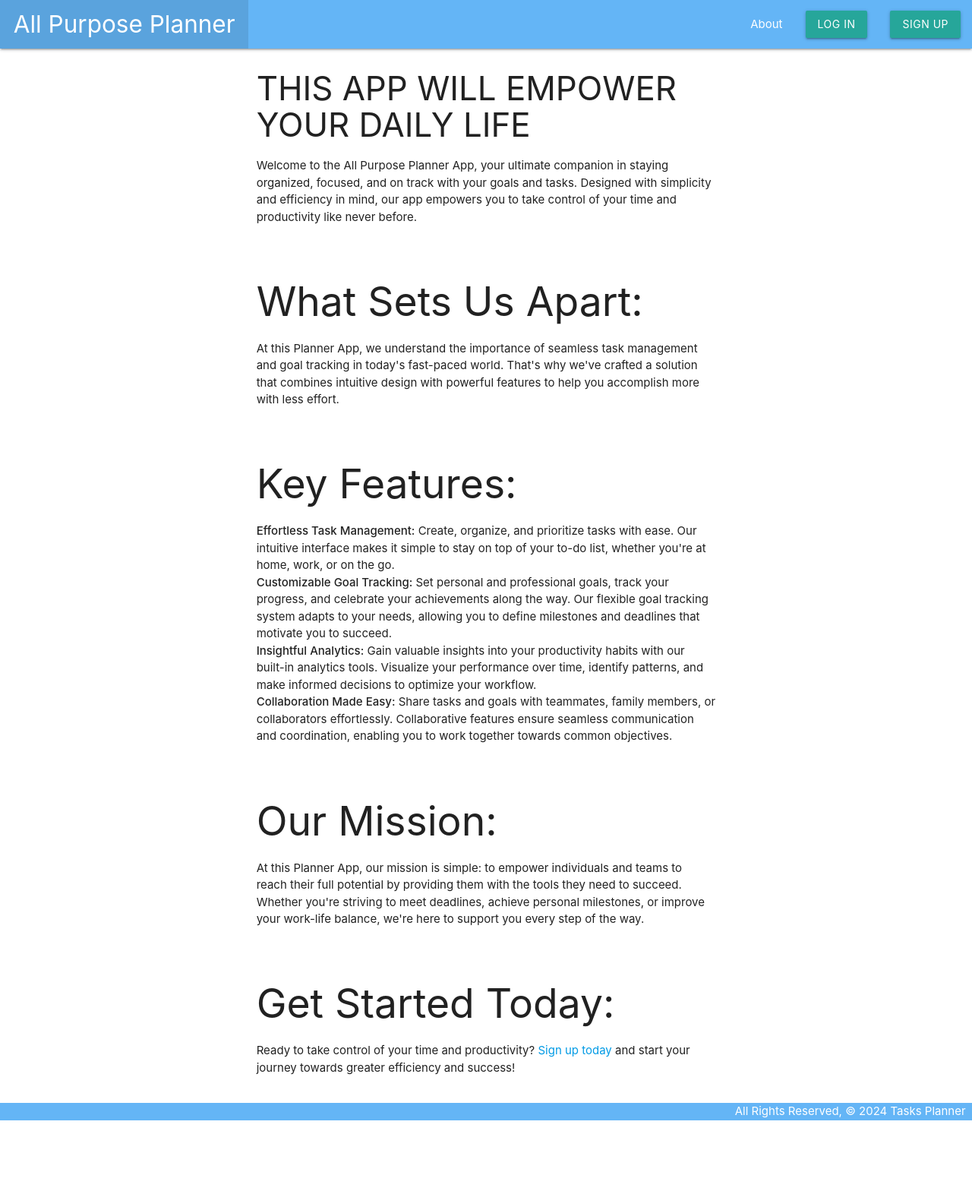
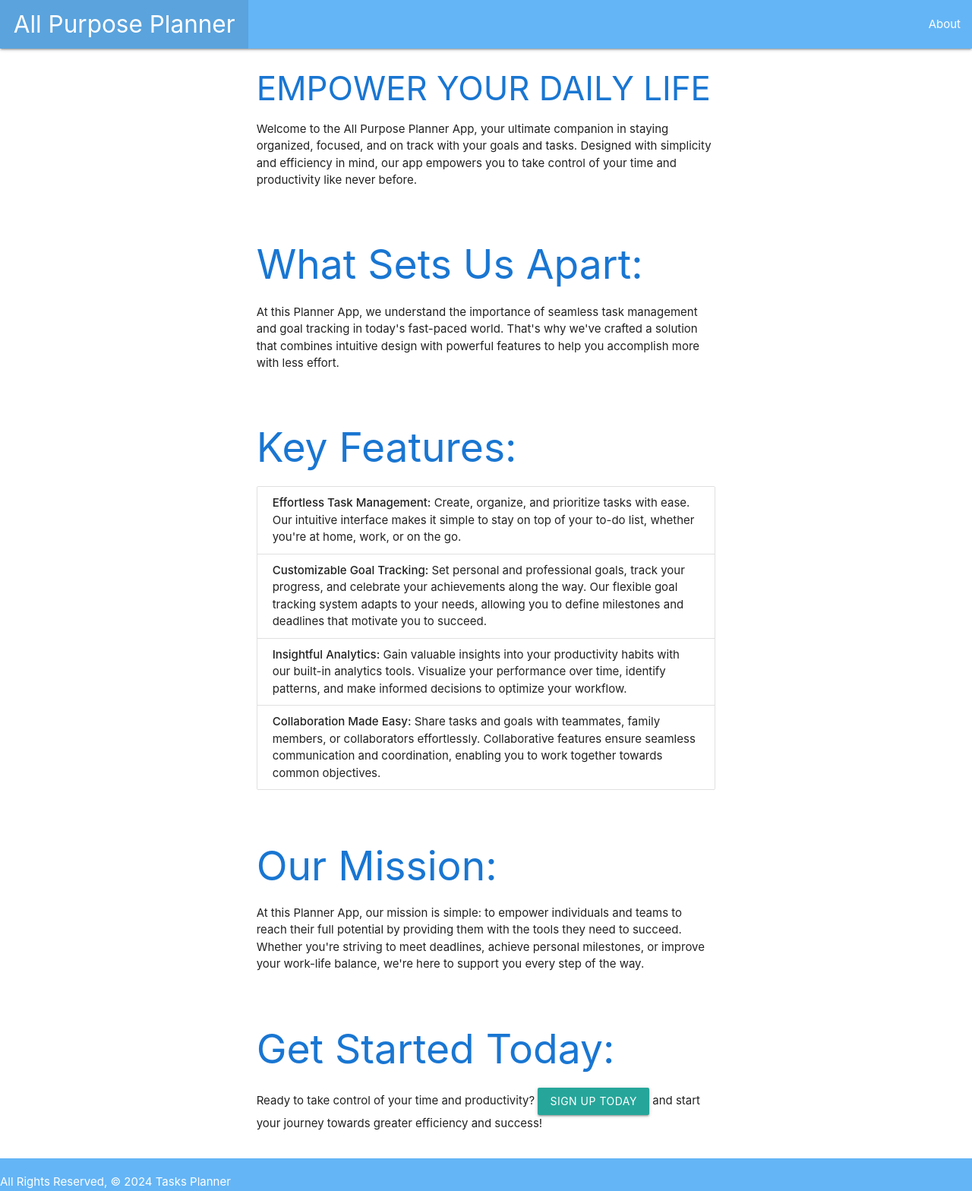
Before and after one commit to MarkB28Jr/all_purpose_planner, a Django app: page /about/ in a window 1280 px wide. Shown: the whole page at 76% size. Before the commit the page ends 1475 px from the top, so only its background shows below. Run offline with Django 5.2, Linux system fonts and the light colour scheme.

Commit message:
Working on base

```diff
--- a/main_app/static/css/style.css
+++ b/main_app/static/css/style.css
@@ -1,14 +1,8 @@
-body {
-    display: flex;
-    min-height: 100vh;
-    flex-direction: column;
-  }
+.tab-link {
+  color: #1565c0;
+  text-decoration: none;
+}
 
-  main {
-    flex: 1 0 auto;
-  }
-
-  footer.page-footer {
-    padding-top: 0;
-    text-align: right;
-  }
+.tab-link:hover {
+  text-decoration: underline;
+}
--- a/main_app/templates/about.html
+++ b/main_app/templates/about.html
@@ -4,43 +4,41 @@
 <div class="container">
     <div class="row">
         <div class="col s12">
-            <h3>THIS APP WILL EMPOWER YOUR DAILY LIFE</h3>
+            <h3 class="blue-text text-darken-2">EMPOWER YOUR DAILY LIFE</h3>
             <p>Welcome to the All Purpose Planner App, your ultimate companion in staying organized, focused, and on track with your goals and tasks. Designed with simplicity and efficiency in mind, our app empowers you to take control of your time and productivity like never before.</p>
-
         </div>
     </div>
 
     <div class="row">
         <div class="col s12">
-            <h2>What Sets Us Apart:</h2>
+            <h2 class="blue-text text-darken-2">What Sets Us Apart:</h2>
             <p>At this Planner App, we understand the importance of seamless task management and goal tracking in today's fast-paced world. That's why we've crafted a solution that combines intuitive design with powerful features to help you accomplish more with less effort.</p>
         </div>
     </div>
 
     <div class="row">
         <div class="col s12">
-            <h2>Key Features:</h2>
-            <ul>
-                <li><strong>Effortless Task Management:</strong> Create, organize, and prioritize tasks with ease. Our intuitive interface makes it simple to stay on top of your to-do list, whether you're at home, work, or on the go.</li>
-                <li><strong>Customizable Goal Tracking:</strong> Set personal and professional goals, track your progress, and celebrate your achievements along the way. Our flexible goal tracking system adapts to your needs, allowing you to define milestones and deadlines that motivate you to succeed.</li>
-                <li><strong>Insightful Analytics:</strong> Gain valuable insights into your productivity habits with our built-in analytics tools. Visualize your performance over time, identify patterns, and make informed decisions to optimize your workflow.</li>
-                <li><strong>Collaboration Made Easy:</strong> Share tasks and goals with teammates, family members, or collaborators effortlessly. Collaborative features ensure seamless communication and coordination, enabling you to work together towards common objectives.</li>
+            <h2 class="blue-text text-darken-2">Key Features:</h2>
+            <ul class="collection">
+                <li class="collection-item"><strong>Effortless Task Management:</strong> Create, organize, and prioritize tasks with ease. Our intuitive interface makes it simple to stay on top of your to-do list, whether you're at home, work, or on the go.</li>
+                <li class="collection-item"><strong>Customizable Goal Tracking:</strong> Set personal and professional goals, track your progress, and celebrate your achievements along the way. Our flexible goal tracking system adapts to your needs, allowing you to define milestones and deadlines that motivate you to succeed.</li>
+                <li class="collection-item"><strong>Insightful Analytics:</strong> Gain valuable insights into your productivity habits with our built-in analytics tools. Visualize your performance over time, identify patterns, and make informed decisions to optimize your workflow.</li>
+                <li class="collection-item"><strong>Collaboration Made Easy:</strong> Share tasks and goals with teammates, family members, or collaborators effortlessly. Collaborative features ensure seamless communication and coordination, enabling you to work together towards common objectives.</li>
             </ul>
         </div>
     </div>
 
     <div class="row">
         <div class="col s12">
-            <h2>Our Mission:</h2>
-            <p>At this Planner App, our mission is simple: to empower individuals and teams to reach their full potential by providing them with the tools they need to succeed. Whether you're striving to meet deadlines, achieve personal milestones, or improve your work-life balance, we're here to support you every step of the way.
-            </p>
+            <h2 class="blue-text text-darken-2">Our Mission:</h2>
+            <p>At this Planner App, our mission is simple: to empower individuals and teams to reach their full potential by providing them with the tools they need to succeed. Whether you're striving to meet deadlines, achieve personal milestones, or improve your work-life balance, we're here to support you every step of the way.</p>
         </div>
     </div>
 
     <div class="row">
         <div class="col s12">
-            <h2>Get Started Today:</h2>
-            <p>Ready to take control of your time and productivity? <a href="{% url 'signup' %}">Sign up today</a> and start your journey towards greater efficiency and success!</p>
+            <h2 class="blue-text text-darken-2">Get Started Today:</h2>
+            <p>Ready to take control of your time and productivity? <a href="{% url 'signup' %}" class="waves-effect waves-light btn">Sign up today</a> and start your journey towards greater efficiency and success!</p>
         </div>
     </div>
 </div>
--- a/main_app/templates/base.html
+++ b/main_app/templates/base.html
@@ -33,8 +33,6 @@
                         </form>
                     </li>
                     {% else %}
-                    <li><a href="{% url 'login' %}" class="btn">Log In</a></li>
-                    <li><a href="{% url 'signup' %}" class="btn">Sign Up</a></li>
                     {% endif %}
                 </ul>
             </div>
```
Also changed, not shown: main_app/templates/home.html (+11 -2 lines).
